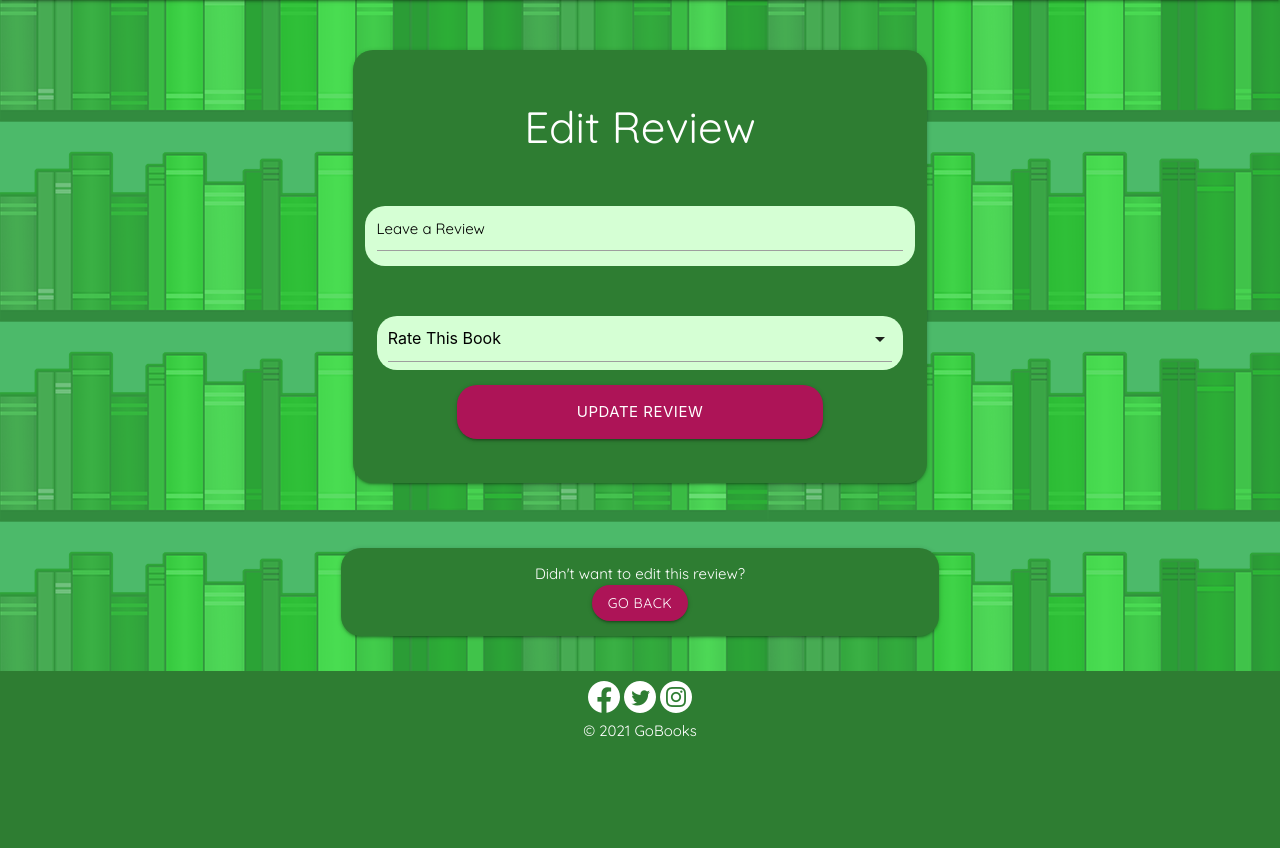
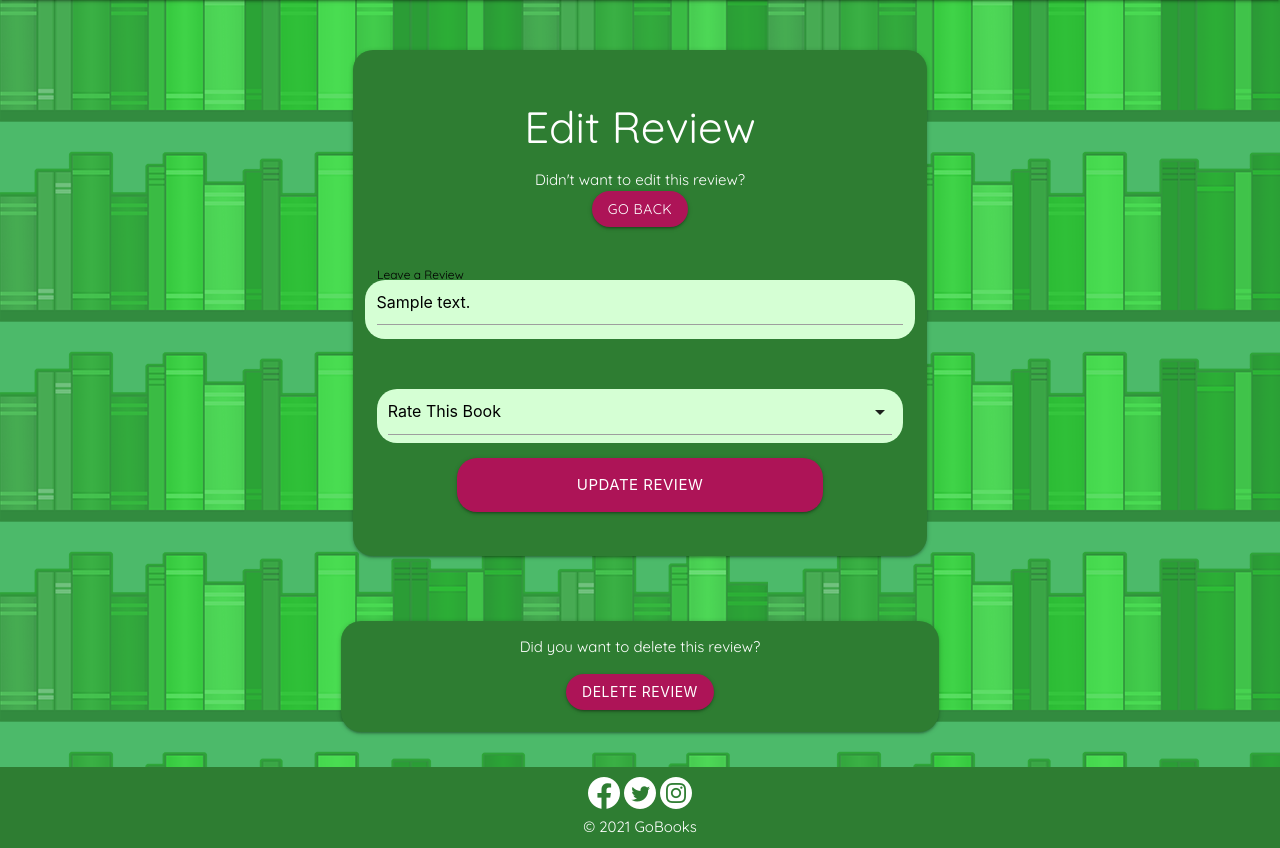
Before and after one commit to Code-Institute-Submissions/MS3_GoBooks, a Flask app: template templates/edit_review.html in a window 1280 px wide. Shown: the part 64-912 px from the top of the page. Before the commit the page ends 801 px from the top, so only its background shows below. Run offline with Flask 2, Linux system fonts and the light colour scheme; the template is opened without the code that fills it: most values are stand-ins (such as "Sample title", 1, 10 or a date in 2020); some libraries are stand-ins or nearby versions.

Commit message:
fix textarea content not showing on edit pages, and add delete review option to edit review page

```diff
--- a/templates/add_review.html
+++ b/templates/add_review.html
@@ -19,7 +19,7 @@
                 </div>
             <!--Rating-->
                 <div class="input-field col s12">
-                    <select id="book_rating" name="book_rating" type="text" class="validate" required>
+                    <select id="book_rating" name="book_rating" class="validate modal-trigger" oninvalid="alert('You must rate this book');" required>
                         <option value="" disabled selected>Rate This Book</option>
                         <option value="1">1 Star</option>
                         <option value="2">2 Stars</option>
--- a/templates/edit_book.html
+++ b/templates/edit_book.html
@@ -65,9 +65,9 @@
             <!--Book Description-->
                 <div class="row">
                     <div class="input-field col s12 m10 offset-m1 l8 offset-l2">
-                        <input id="book_description" name="book_description" value="{{ book.book_description }}" class="materialize-textarea validate" type="text"
+                        <textarea id="book_description" name="book_description" class="materialize-textarea validate" type="text"
                         data-length="500" pattern="^[a-zA-Z0-9]{9,500}$" oninvalid="this.setCustomValidity('Enter Book Description. Only alphanumeric characters are accepted')"
-                        oninput="this.setCustomValidity('')" minlength="9" maxlength="500" required>
+                        oninput="this.setCustomValidity('')" minlength="9" maxlength="500" required>{{ book.book_description }}</textarea>
                         <label for="book_description">Book Description</label>
                     </div>
                 </div>
--- a/templates/edit_review.html
+++ b/templates/edit_review.html
@@ -7,13 +7,18 @@
         <form class="col s12 m8 offset-m2" method="POST" action="{{ url_for('edit_review', review_id=review._id) }}">
             <div class="card-panel green darken-3">
                 <h3 class="center-align">Edit Review</h3>
+                <p class="center-align white-text">
+                    Didn't want to edit this review?
+                    <br>
+                    <a href="javascript:history.back()" class="white-text pink darken-3 btn">Go back</a>
+                </p>
                 <br>
             <!--Review-->
                 <div class="row">
                     <div class="input-field col s12">
-                        <textarea id="book_review" name="book_review" data-length="500" value="{{ review.book_review }}"
+                        <textarea id="book_review" name="book_review" data-length="500"
                         class="materialize-textarea validate" oninvalid="this.setCustomValidity('Enter Review. Only alphabetic characters are accepted')"
-                        oninput="this.setCustomValidity('')" minlength="2" maxlength="500" required></textarea>
+                        oninput="this.setCustomValidity('')" minlength="2" maxlength="500" required>{{ review.book_review }}</textarea>
                         <label for="book_review">Leave a Review</label>
                     </div>
                 </div>
@@ -39,10 +44,23 @@
 <!--Return to library-->
         <div class="col card-panel green darken-3 s12 m8 offset-m2 center-align">
             <p class="center-align white-text">
-                Didn't want to edit this review?
+                Did you want to delete this review?
+            </p>
+        <!--Option for User to delete review kept in modal to stop accidental deletion-->
+            <button data-target="{{ review._id }}" class="pink darken-3 waves-effect waves-light btn modal-trigger">Delete Review</button>
+            <br>
+            <br>
+        </div>
+    <!-- Modal Structure -->
+        <div id="{{ review._id }}" class="modal grey darken-3">
+            <div class="modal-content center-align">
+                <h4 class="tagline">Are you sure you want to delete your review?</h4>
+                <hr>
+                <p class="tagline">Warning, there is no way to undo this action. Please choose carefully</p>
                 <br>
-                <a href="javascript:history.back()" class="white-text pink darken-3 btn">Go back</a>
-            </p>
+                <a href="{{ url_for ('delete_review', review_id=review._id) }}" class="modal-close waves-effect waves-red pink darken-3 white-text btn">Yes, Delete my review</a>
+                <a href="#!" class="modal-close waves-effect waves-green green darken-4 white-text btn">No, Keep my review</a>
+            </div>
         </div>
     </div>
 
--- a/templates/profile.html
+++ b/templates/profile.html
@@ -67,6 +67,9 @@
                                         <h5 class="review tagline">By {{ review.username }} on {{ review.review_date }}</h5>
                                         <p class="review white-text">{{ review.book_review }}</p>
                                     </div>
+                                    <div>
+                                        <a href="{{ url_for ('edit_review', review_id=review._id) }}" class="pink darken-3 waves-effect waves-light btn">Edit Review</a>
+                                    </div>
                                 </div>
                             </div>
                         </div>
```
Also changed, not shown: README.md.
